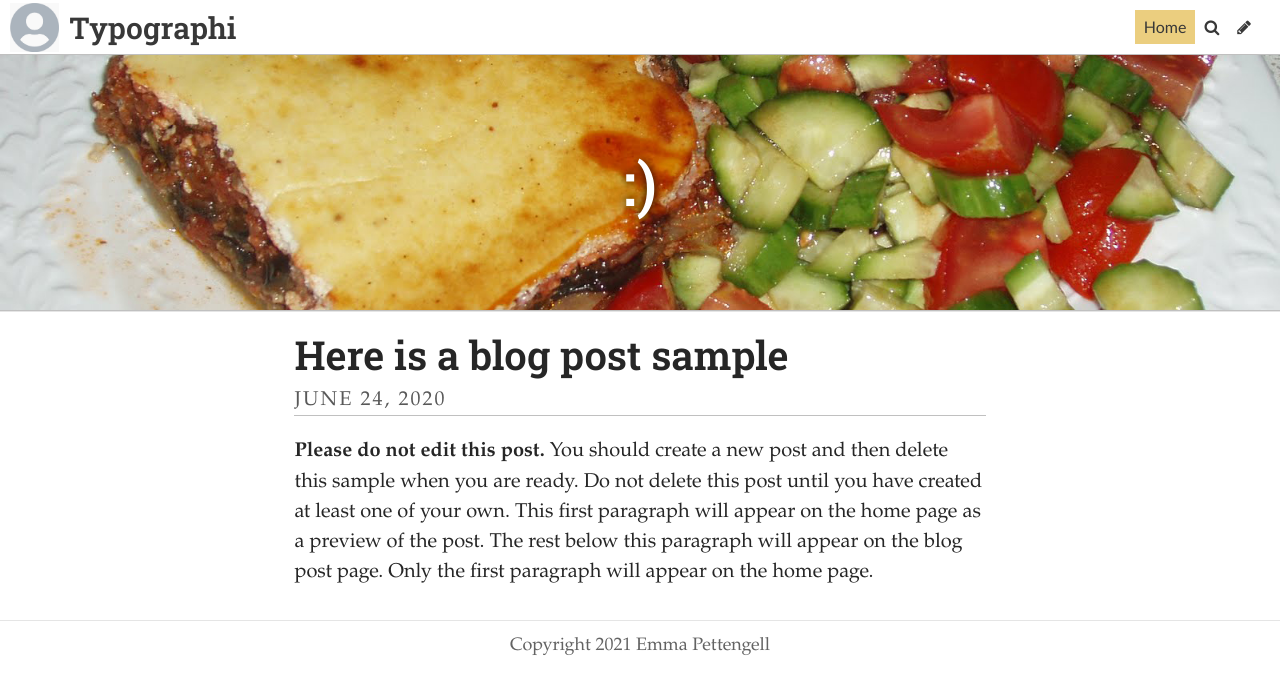
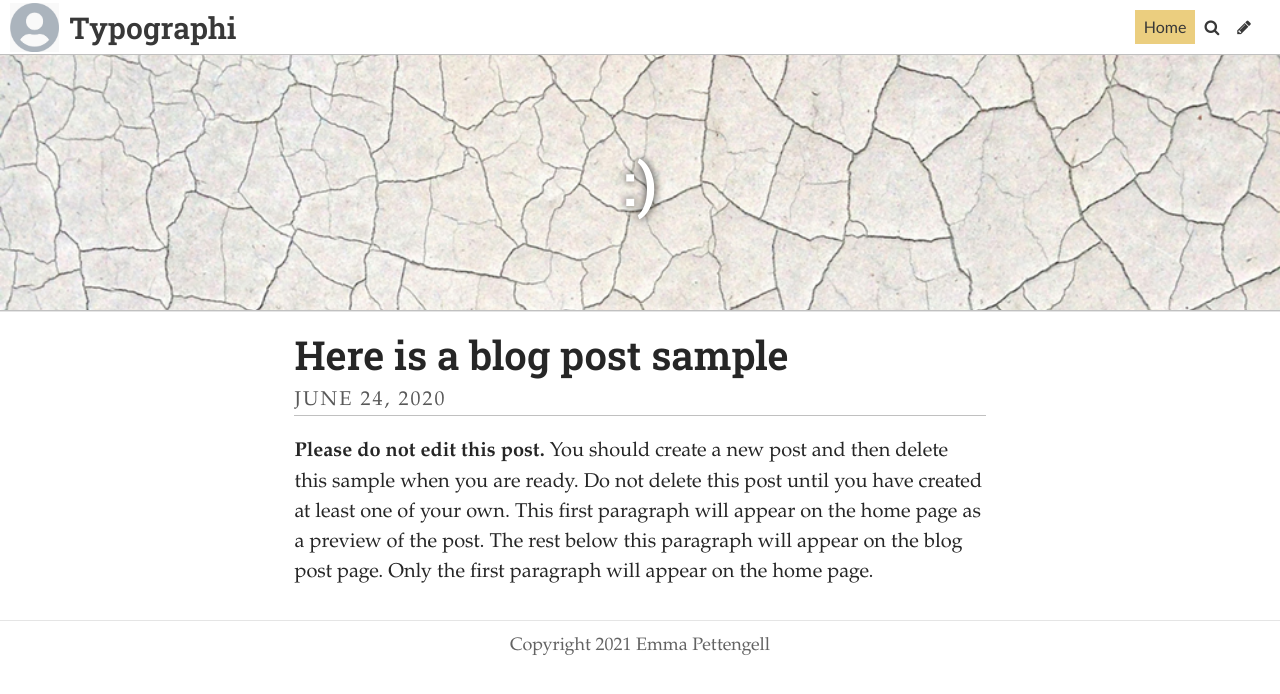
Before and after one commit to Emmalucyp/typography, a Jekyll site: the page built from index.html, in a window 1280 px wide. Shown: the top 694 px of the page. Built offline with Jekyll 4.4.1, drawn with Linux system fonts in a browser that asks for light colours; some web fonts are replaced; the list of posts is cut into pages by our own code.

Commit message:
Update Settings “general”

```diff
--- a/_data/settings.yml
+++ b/_data/settings.yml
@@ -1,7 +1,7 @@
 title: Typographi
 description: :)
 footer_text: Copyright 2021 Emma Pettengell
-header_feature_image: ../uploads/moussaka.jpg
+header_feature_image: ../uploads/placeholder2.jpg
 header_text: :)
 header_text_color: "#ffffff"
 bannerheight: 20vmax
```
